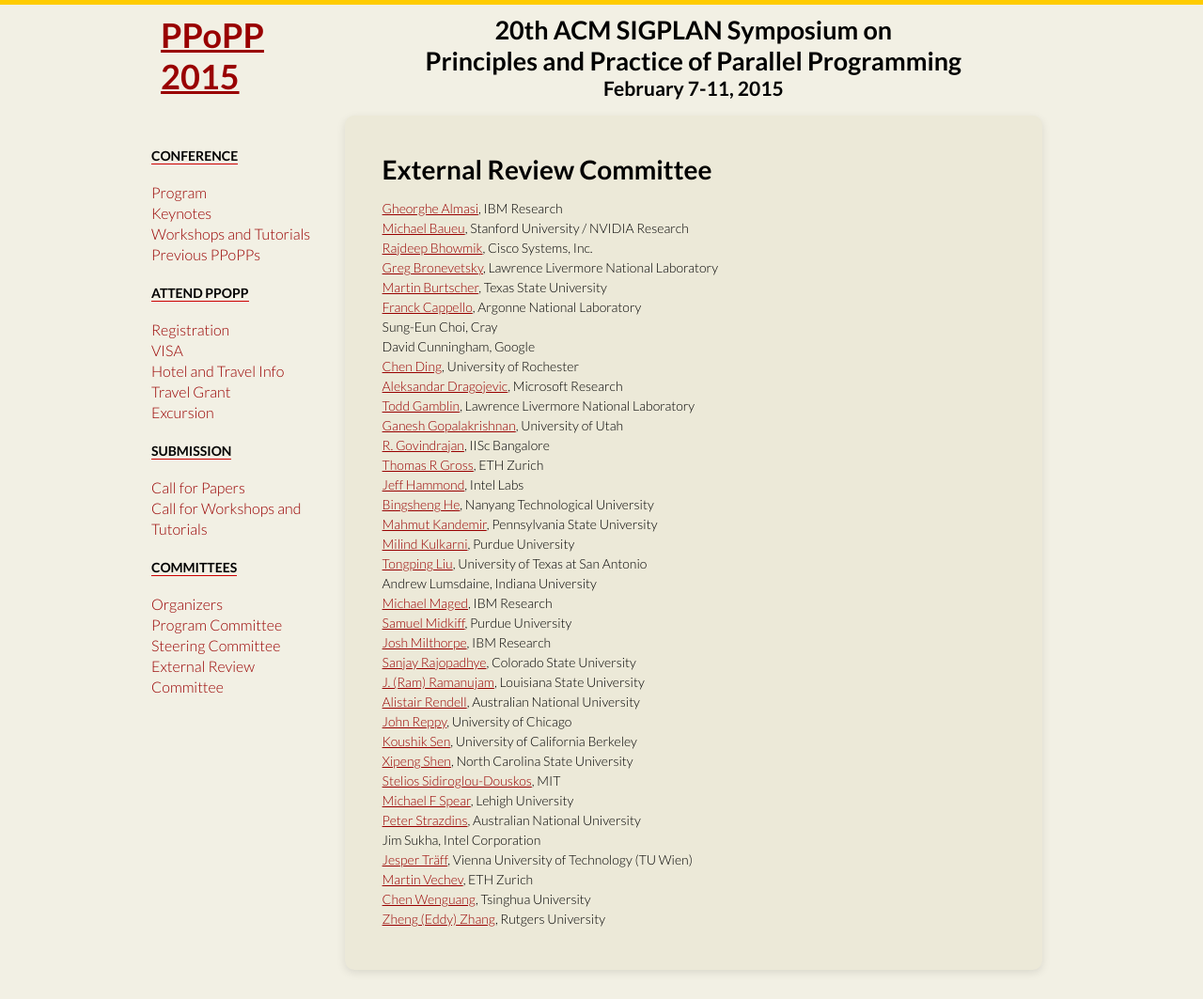
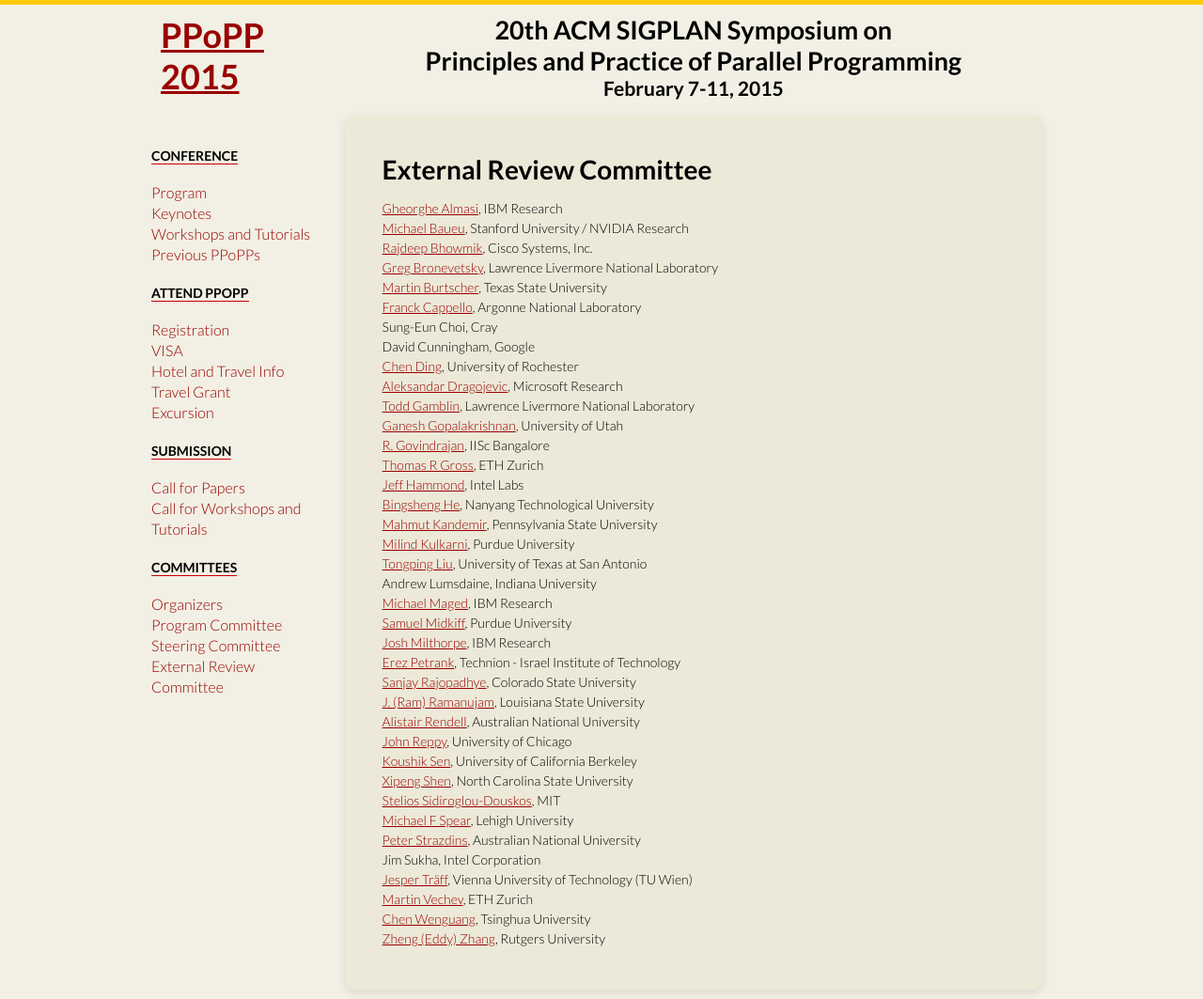
Before and after one commit to southerngs/ppopp-site, a Jekyll site: the page built from erc.md, in a window 1280 px wide. Shown: the whole page at 94% size. Built offline with Jekyll 4.4.1, drawn with Linux system fonts in a browser that asks for light colours; some web fonts are replaced; before the commit the page ends 1042 px from its top, so only the background shows below that.

Commit message:
fix minor typo with PC and add someone to ERC

```diff
--- a/erc.md
+++ b/erc.md
@@ -26,6 +26,7 @@ Andrew Lumsdaine,  Indiana University
 [Michael Maged](http://researcher.watson.ibm.com/researcher/view.php?person=us-magedm), IBM Research
 [Samuel Midkiff](http://engineering.purdue.edu/~smidkiff), Purdue University
 [Josh Milthorpe](http://researcher.watson.ibm.com/researcher/view.php?person=us-jjmiltho), IBM Research
+[Erez Petrank](http://www.cs.technion.ac.il/~erez/), Technion - Israel Institute of Technology
 [Sanjay Rajopadhye](http://www.cs.colostate.edu/~svr), Colorado State University
 [J. (Ram) Ramanujam](http://www.ece.lsu.edu/jxr/jxr.html), Louisiana State University
 [Alistair Rendell](http://cs.anu.edu.au/~Alistair.Rendell/), Australian National University
```
Also changed, not shown: images/nsf.jpg (added), pc.md (line endings or trailing spaces).
